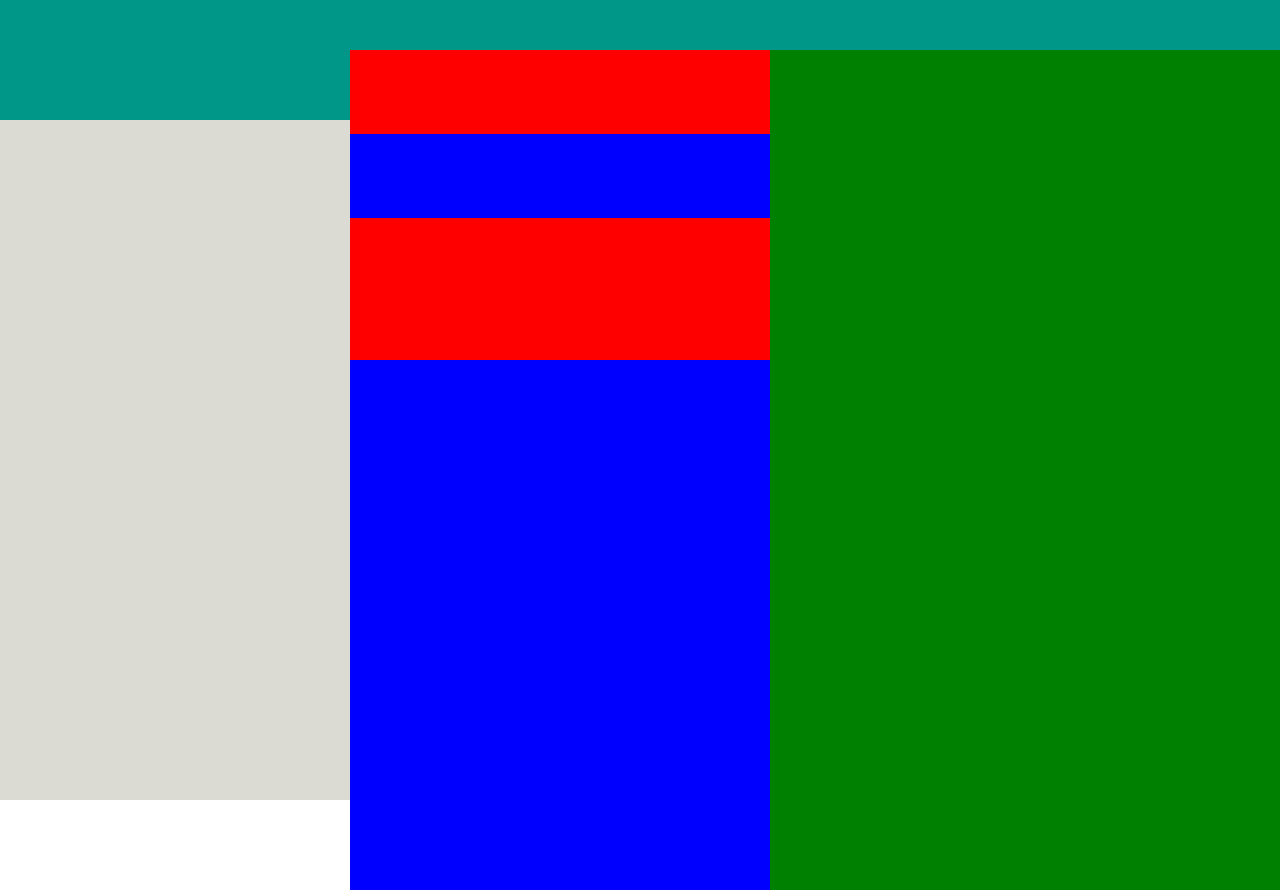
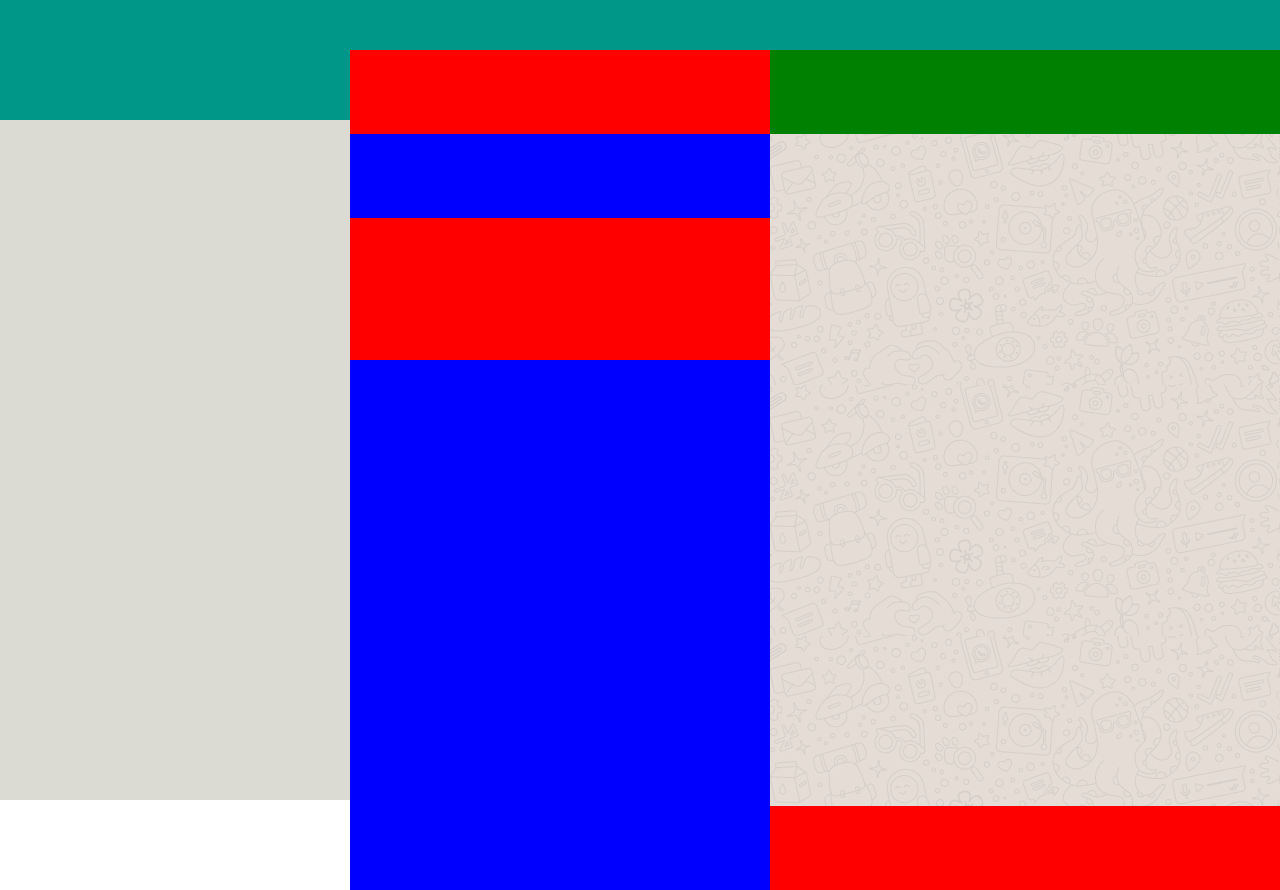
Before and after one commit to AndreaChiari/vue-boolzapp, a plain HTML site: page index.html in a window 1280 px wide. Shown: the top 890 px of the page. Drawn offline with nearby package versions, Linux system fonts and the light colour scheme.

Commit message:
update-main -chat

```diff
--- a/bolzapp.css
+++ b/bolzapp.css
@@ -9,7 +9,13 @@
 .fb-75{
     flex-basis: 75%;
 }
+.fb-80{
+    flex-basis: 80%;
+}
 
+.y-scroll{
+    overflow-y: scroll;
+}
 /* colors */
 
 .bgred{
@@ -50,17 +56,18 @@
     flex-basis: 35%;
 }
 
-.user-list{
-overflow-y: scroll;
-}
-
 .user{
     height: 100px;
     width: 100%;
 }
 
+/* chat */
 
 .chat{
     background-color: green;
     flex-basis: 65%;
 }
+
+.chat-core{
+    background-image: url(img/mine.jpg);
+}
--- a/index.html
+++ b/index.html
@@ -22,14 +22,23 @@
                     <div class="header-list fb-10 bgred"></div>
                     <div class="notify fb-10 bgblue"></div>
                     <div class="searchbar fb-5 bgred"></div>
-                    <div class="user-list fb-75 bgblue">
+                    <div class="user-list fb-75 bgblue y-scroll">
                         <div class="user bgred">
 
                         </div>
 
                     </div>
                 </div>
-                <div class="chat"></div>
+
+                <!-- chat -->
+
+                <div class="chat d-flex flex-column">
+                    <div class="fb-10 bggreen"></div>
+                    <div class="fb-80 y-scroll chat-core">
+
+                    </div>
+                    <div class="fb-10 bgred"></div>
+                </div>
             </div>
         </div>
     </main>
```
